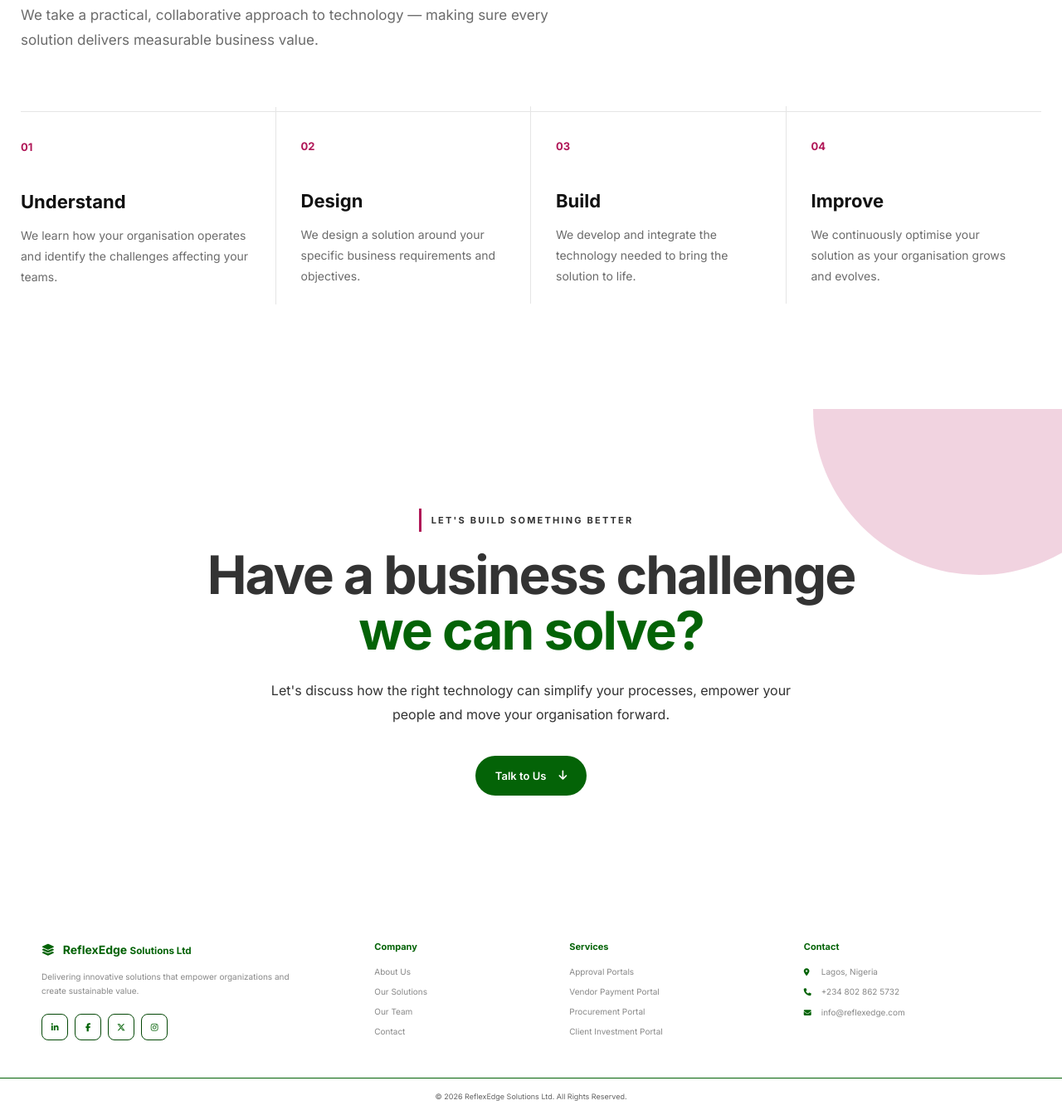
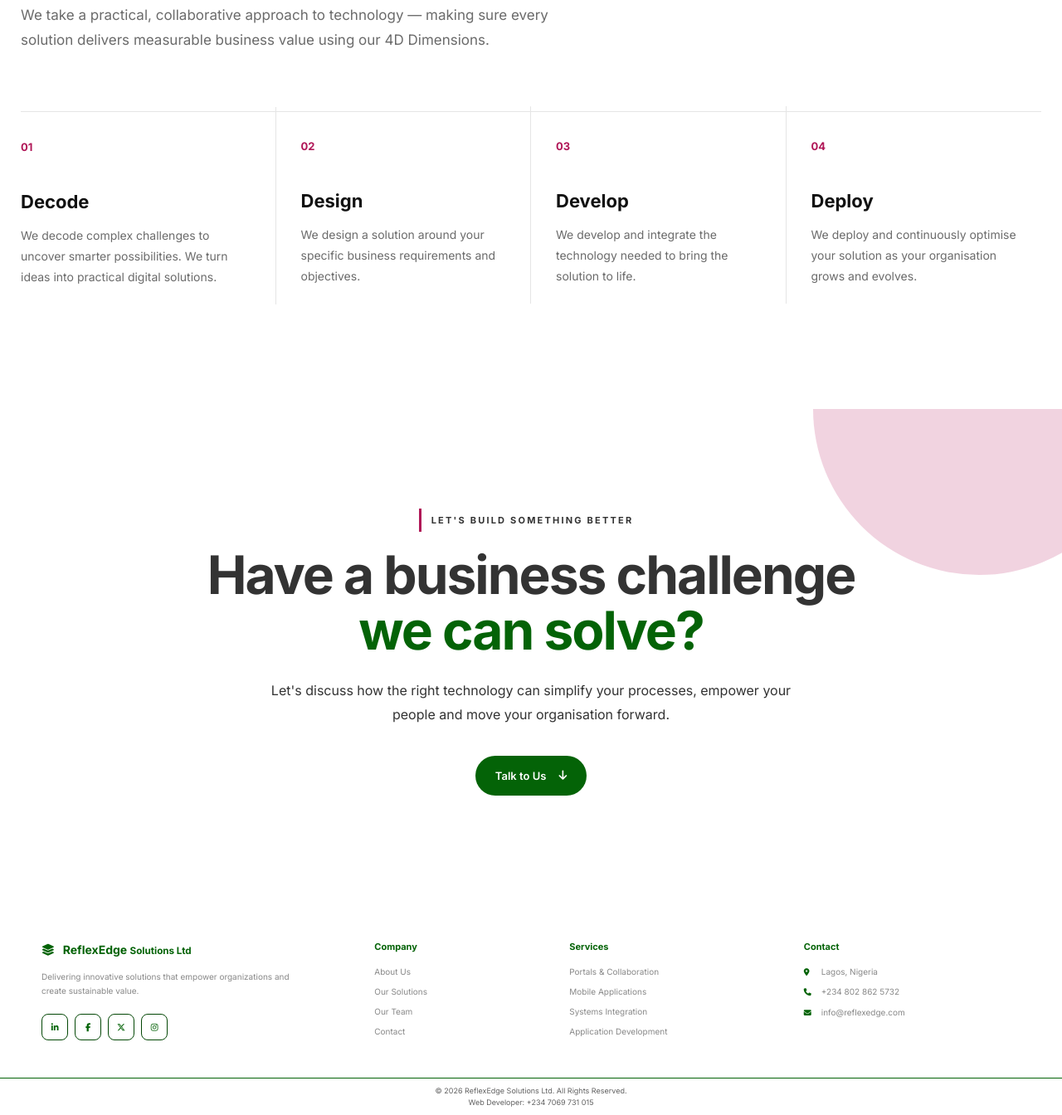
Before and after one commit to Monkelly/ReflexEdge_Website, a plain HTML site: page Solutions/index.html in a window 1280 px wide. Shown: the part 1909-3253 px from the top of the page at 83% size. Drawn offline with Linux system fonts and the light colour scheme.

Commit message:
Update index.html

```diff
--- a/Solutions/index.html
+++ b/Solutions/index.html
@@ -280,7 +280,7 @@
 
                 <!-- Solution 4 -->
 
-                <article class="solution-card">
+                <article class="solution-card featured">
 
                     <div class="solution-number">
                         04
@@ -379,7 +379,7 @@
 
                 <!-- Solution 6 -->
 
-                <article class="solution-card">
+                <article class="solution-card featured">
 
                     <div class="solution-number">
                         06
@@ -452,7 +452,7 @@
                     <p>
                         We take a practical, collaborative approach to
                         technology — making sure every solution delivers
-                        measurable business value.
+                        measurable business value using our 4D Dimensions.
                     </p>
 
                 </div>
@@ -465,12 +465,11 @@
                         <span>01</span>
 
                         <h3>
-                            Understand
+                            Decode
                         </h3>
 
                         <p>
-                            We learn how your organisation operates and
-                            identify the challenges affecting your teams.
+                            We decode complex challenges to uncover smarter possibilities. We turn ideas into practical digital solutions.
                         </p>
 
                     </div>
@@ -497,7 +496,7 @@
                         <span>03</span>
 
                         <h3>
-                            Build
+                            Develop
                         </h3>
 
                         <p>
@@ -513,11 +512,11 @@
                         <span>04</span>
 
                         <h3>
-                            Improve
+                            Deploy
                         </h3>
 
                         <p>
-                            We continuously optimise your solution as your
+                            We deploy and continuously optimise your solution as your
                             organisation grows and evolves.
                         </p>
 
@@ -608,10 +607,10 @@
 
             <div class="footer-column">
                 <h4 style = "color: #046307">Services</h4>
-                <a href="/Solutions/">Approval Portals</a>
-                <a href="/Solutions/">Vendor Payment Portal</a>
-                <a href="/Solutions/">Procurement Portal</a>
-                <a href="/Solutions/">Client Investment Portal</a>
+                <a href="/">Portals & Collaboration</a>
+                <a href="/">Mobile Applications</a>
+                <a href="/">Systems Integration</a>
+                <a href="/">Application Development</a>
             </div>
 
             <div class="footer-column">
@@ -626,7 +625,7 @@
 
         <div class="footer-bottom">
             <div class="container">
-                <p>© 2026 ReflexEdge Solutions Ltd. All Rights Reserved.</p>
+                <p>© 2026 ReflexEdge Solutions Ltd. All Rights Reserved. <br> Web Developer: +234 7069 731 015</p>
             </div>
         </div>
 
```
